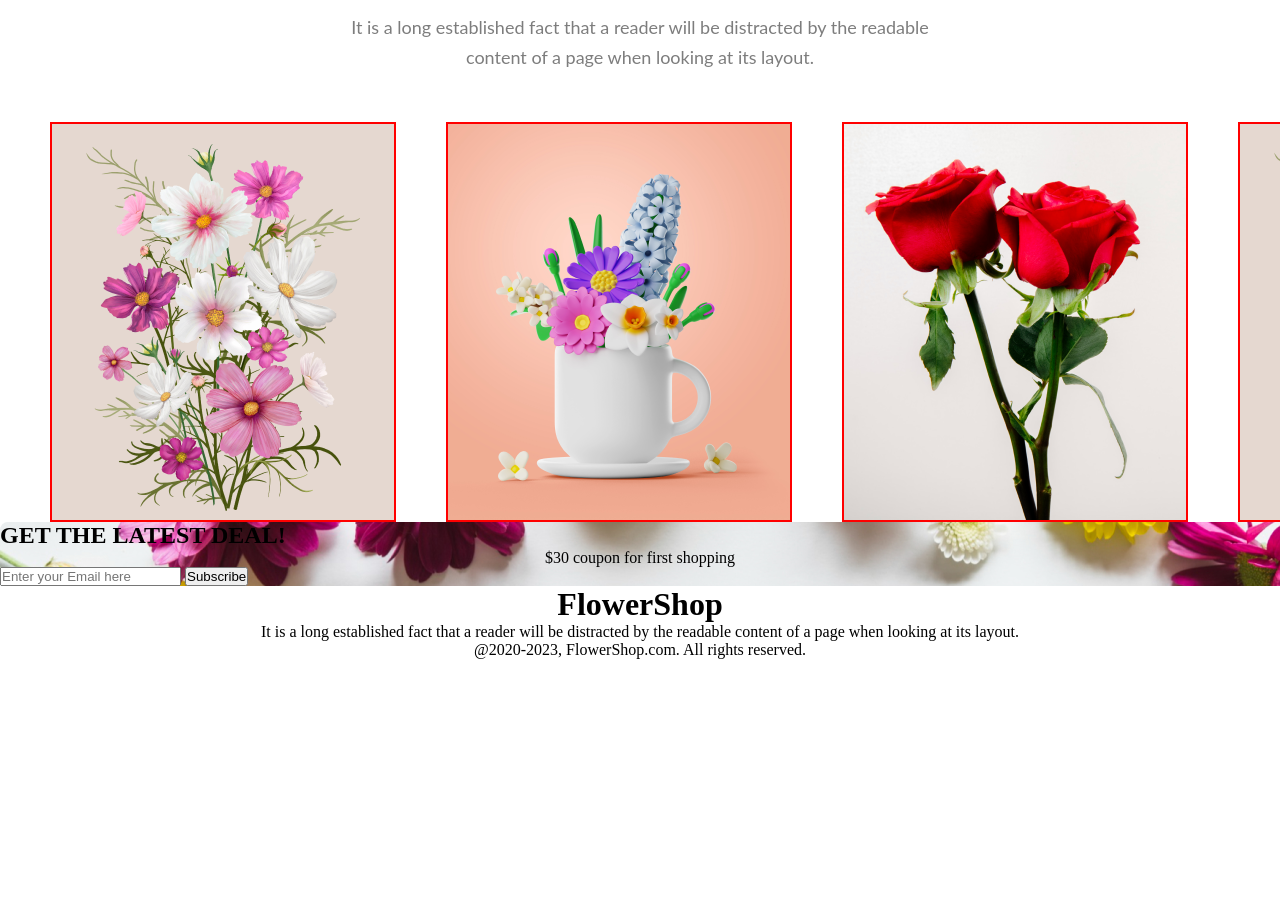
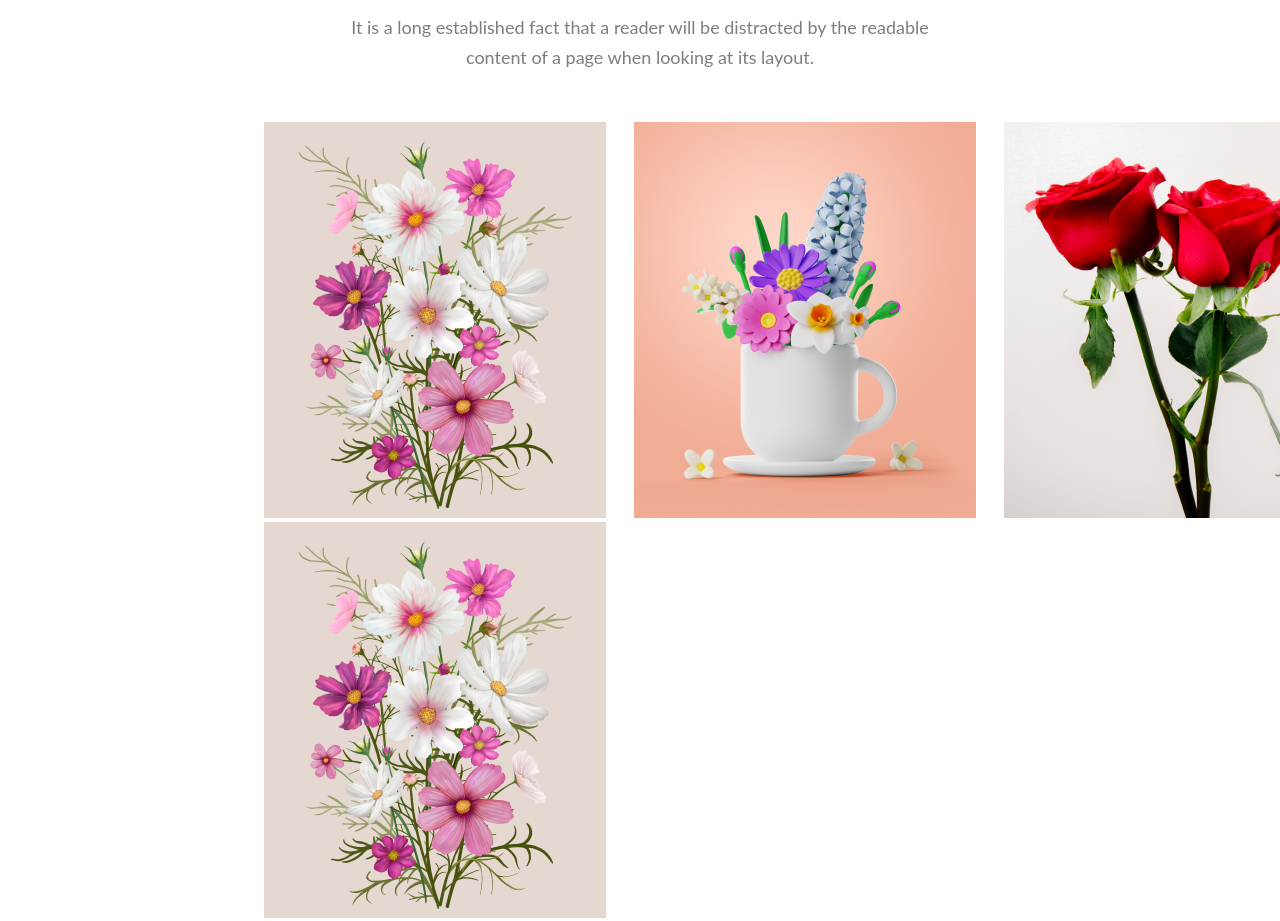
Before and after one commit to joydash/ph-assignment1, a plain HTML site: page index.html in a window 1280 px wide. Shown: the part 2773-3694 px from the top of the page. Before the commit the page ends 3432 px from the top, so only its background shows below. Drawn offline with Linux system fonts and the light colour scheme.

Commit message:
section6 added

```diff
--- a/style.css
+++ b/style.css
@@ -256,31 +256,22 @@ font-weight: 400;
 line-height: 30px; /* 166.667% */
 }
 
-
-
-
-
 /* this is section 5 end  */
 
 /* section 6 start  */
 .section6{
     width: 100%;
     height: auto;
+    margin-left: 240px;
+    margin-right: 240px;
+    margin-bottom: 80px;
+    display: flex;
+
 }
-.imageGallery{
-    display: flex;
-    align-items: center;
-    justify-content: space-around;
+.imageGallery img{
+    margin-left: 24px;
 }
 
-.section6 .imageGallery img{
-    width: 500px;
-    height: 396px;
-    margin-left: 50px;
-    display: block;
-    border: 2px solid red;
-
-}
 
 
 /* section 6 end  */
```
